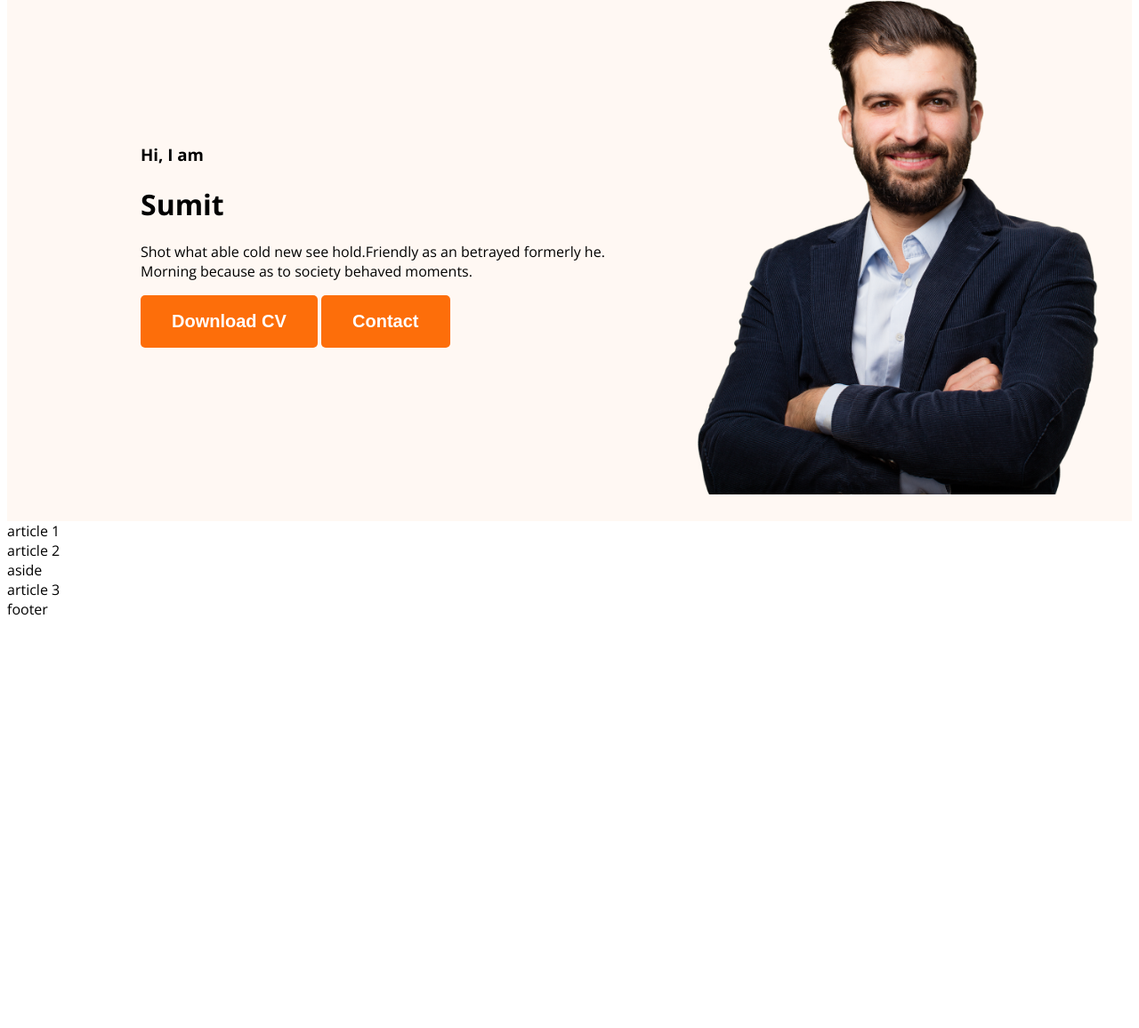
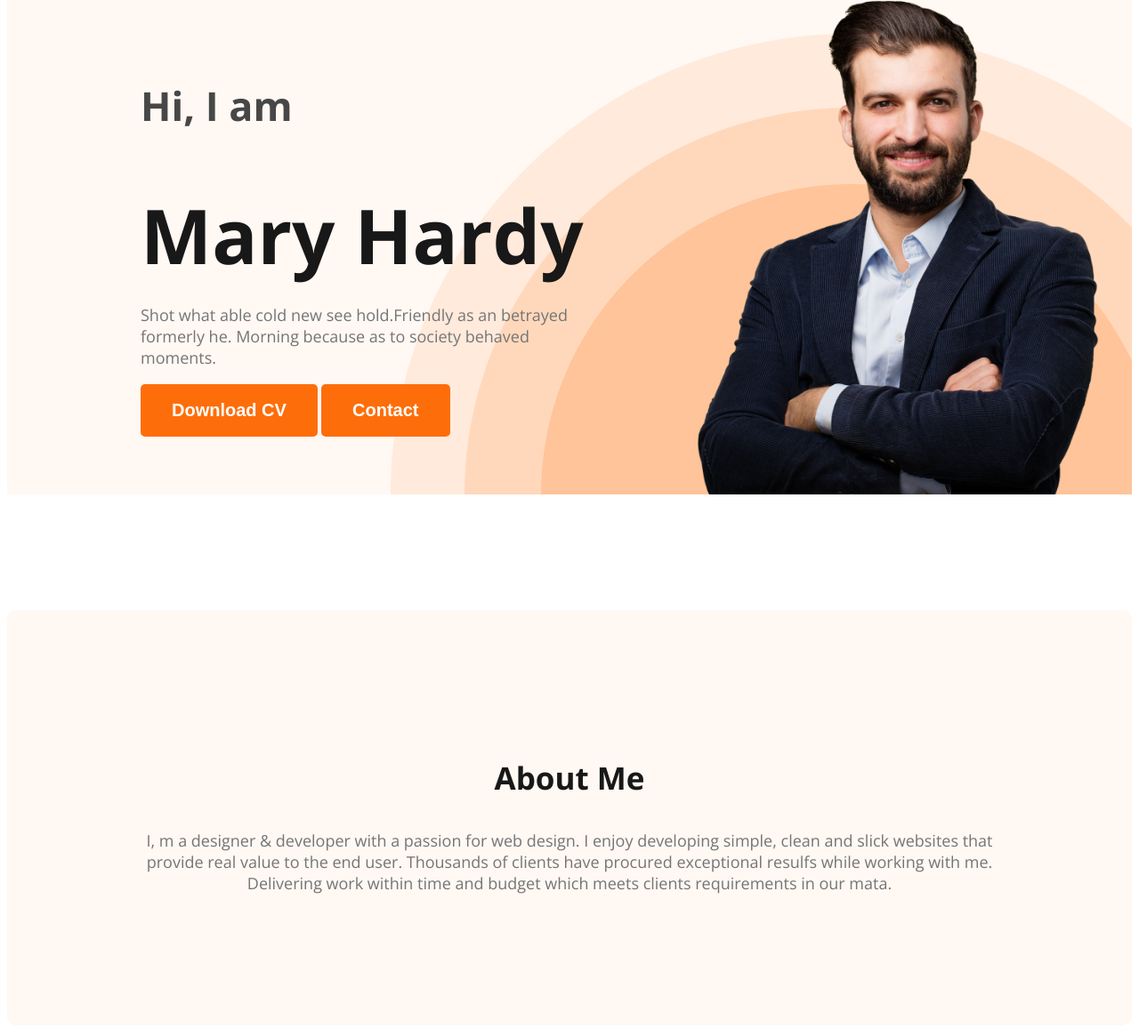
Before and after one commit to sumit-ch-dev/developer-portfolio, a plain HTML site: page index.html in a window 1280 px wide. Shown: the part 196-1352 px from the top of the page at 89% size. Before the commit the page ends 900 px from the top, so only its background shows below. Drawn offline with nearby package versions, Linux system fonts and the light colour scheme.

Commit message:
added about section

```diff
--- a/index.html
+++ b/index.html
@@ -18,7 +18,7 @@
   <body>
     <header class="header">
       <nav>
-        <h1 class="nav-title">SUM<span class="text-primary">I</span>T</h1>
+        <h1 class="nav-title">Ma<span class="text-primary">r</span>y</h1>
 
         <ul>
           <li><a href="">Portfolio</a></li>
@@ -30,8 +30,8 @@
         <!-- <img src="/images/developer.png" alt=""> -->
         <div class="banner-content">
             <h3 class="banner-greeting">Hi, I am</h3>
-            <h1 class="banner-title">Sumit</h1>
-            <p>Shot what able cold new see hold.Friendly as an betrayed formerly he. Morning because as to society behaved moments.</p>
+            <h1 class="banner-title">Mary Hardy</h1>
+            <p class="banner-text">Shot what able cold new see hold.Friendly as an betrayed formerly he. Morning because as to society behaved moments.</p>
             <button class="btn-primary">Download CV</button>
             <button class="btn-primary">Contact</button>
         </div>
@@ -42,11 +42,10 @@
     </header>
     <body>
       <main>
-        <article>article 1</article>
-        <article>article 2</article>
-        <aside>aside</aside>
-
-        <article>article 3</article>
+        <section class="about">
+            <h3 class="section-title">About Me</h3>
+            <p class="section-description">I, m a designer & developer with a passion for web design. I enjoy developing simple, clean and slick websites that provide real value to the end user. Thousands of clients have procured exceptional resulfs while working with me. Delivering work within time and budget which meets clients requirements in our mata.</p>
+        </section>
       </main>
 
       <footer>footer</footer>
--- a/styles/portfolio.css
+++ b/styles/portfolio.css
@@ -1,8 +1,8 @@
 :root {
   --White-01: #ffffff;
-    --White-02: #FFF8F3;
+  --White-02: #fff8f3;
   --Dark-01: #181818;
-    --Primary-01: #FD6E0A;
+  --Primary-01: #fd6e0a;
   --Dark-02: #474747;
   --Dark-03: #757575;
   /* --Secondary-01: #6c757d;
@@ -53,28 +53,78 @@ nav a {
   padding: 18px 35px;
 }
 
-
-
 .nav-title {
   color: var(--Dark-01);
   font-size: 45px;
   font-weight: 800;
 }
 
-
 /* header related styles */
 
 .header {
-    background: var(--White-02)
+  background: var(--White-02);
+  background-image: url("/images/header_bg.png");
+  background-repeat: no-repeat;
+  background-position: bottom right;
 }
 
 .banner {
-    padding: 30px 30px 30px 150px;
+  padding: 30px 30px 0 150px;
   display: flex;
   align-items: center;
+  justify-content: space-between;
+}
+
+.banner-content {
+  max-width: 500px;
 }
 
 .banner .profile-pic {
   width: 500px;
+}
+.banner .banner-title {
+  color: var(--Dark-01);
+  font-size: 85px;
+  font-weight: 700;
+  margin-bottom: 0;
+}
+
+.banner .banner-greeting {
+  color: var(--Dark-02);
+  font-size: 45px;
+  font-weight: 600;
+  /* margin-bottom: 0; */
+}
+
+.banner .banner-text {
+  color: var(--Dark-03);
+  font-size: 18px;
+  font-weight: 400;
+  margin-top: 20px;
+}
+
+/* main section styles */
+
+/* about section styles */
+
+.about {
+  margin: 130px 0;
+  padding: 130px 150px;
+  border-radius: 10px;
+  background: var(--White-02);
+}
+
+.section-title {
+  color: var(--Dark-01);
+  text-align: center;
+  font-size: 35px;
+  font-weight: 700;
+}
+
+.section-description {
+  color: var(--Dark-03);
+  text-align: center;
+  font-size: 18px;
+  font-weight: 400;
 
 }
```
Lines whose indentation alone changed are shown as unchanged.
